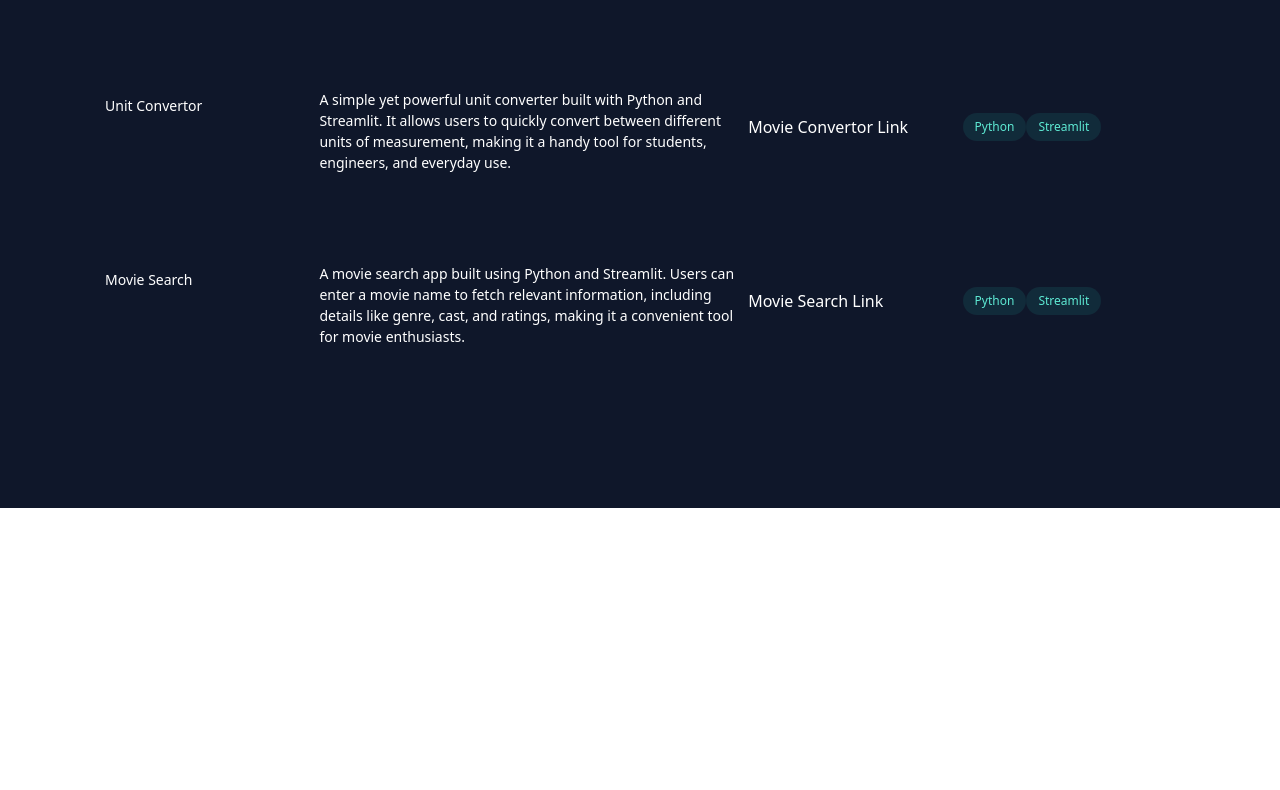
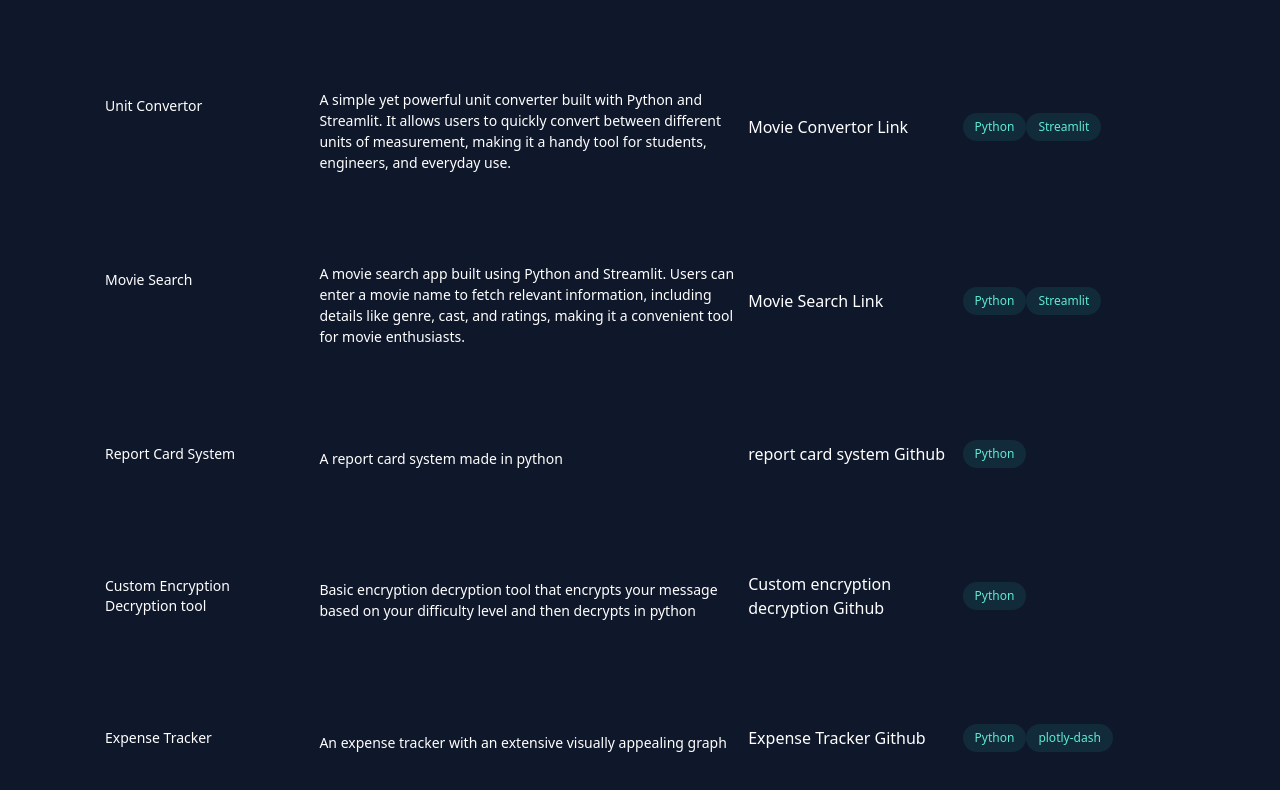
Before and after one commit to M-Umer007/Portfolio, a Next.js app: page /allProjects in a window 1280 px wide. Shown: the part 1473-2263 px from the top of the page. Before the commit the page ends 1981 px from the top, so only its background shows below. Built offline with nearby package versions, Linux system fonts and the light colour scheme.

Commit message:
Add new projects

```diff
--- a/src/app/allProjects/page.tsx
+++ b/src/app/allProjects/page.tsx
@@ -90,7 +90,31 @@ export default function AllProjects() {
         smLink:"https://movie-search-dchnkxu29htzjl8ksdz5qy.streamlit.app/",
         smName:"Movie Search Link",
         tagButtons:["Python", "Streamlit"],
-    }
+    },
+    {
+        link:"https://github.com/M-Umer007/report-card-system",
+        name:"Report Card System",
+        description:"A report card system made in python",
+        smLink:"https://github.com/M-Umer007/report-card-system",
+        smName:"report card system Github",
+        tagButtons:["Python"],
+    },
+    {
+        link:"https://github.com/M-Umer007/Custom-Encryption-Decryption",
+        name:"Custom Encryption Decryption tool",
+        description:"Basic encryption decryption tool that encrypts your message based on your difficulty level and then decrypts in python",
+        smLink:"https://github.com/M-Umer007/Custom-Encryption-Decryption",
+        smName:"Custom encryption decryption Github",
+        tagButtons:["Python"],
+    },
+    {
+        link:"https://github.com/M-Umer007/Expense-Tracker",
+        name:"Expense Tracker ",
+        description:"An expense tracker with an extensive visually appealing graph",
+        smLink:"https://github.com/M-Umer007/Expense-Tracker",
+        smName:"Expense Tracker Github",
+        tagButtons:["Python", "plotly-dash"],
+    },
   ];
 
   return (
```
